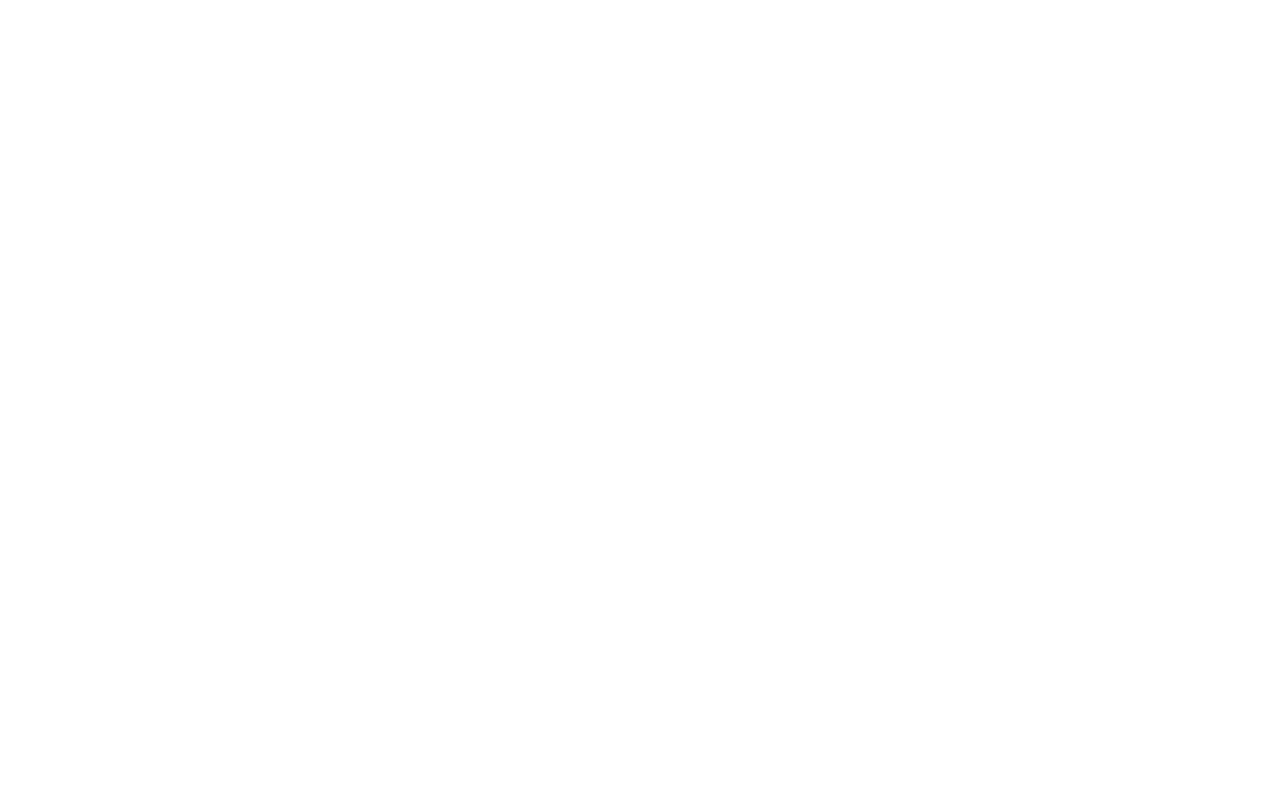
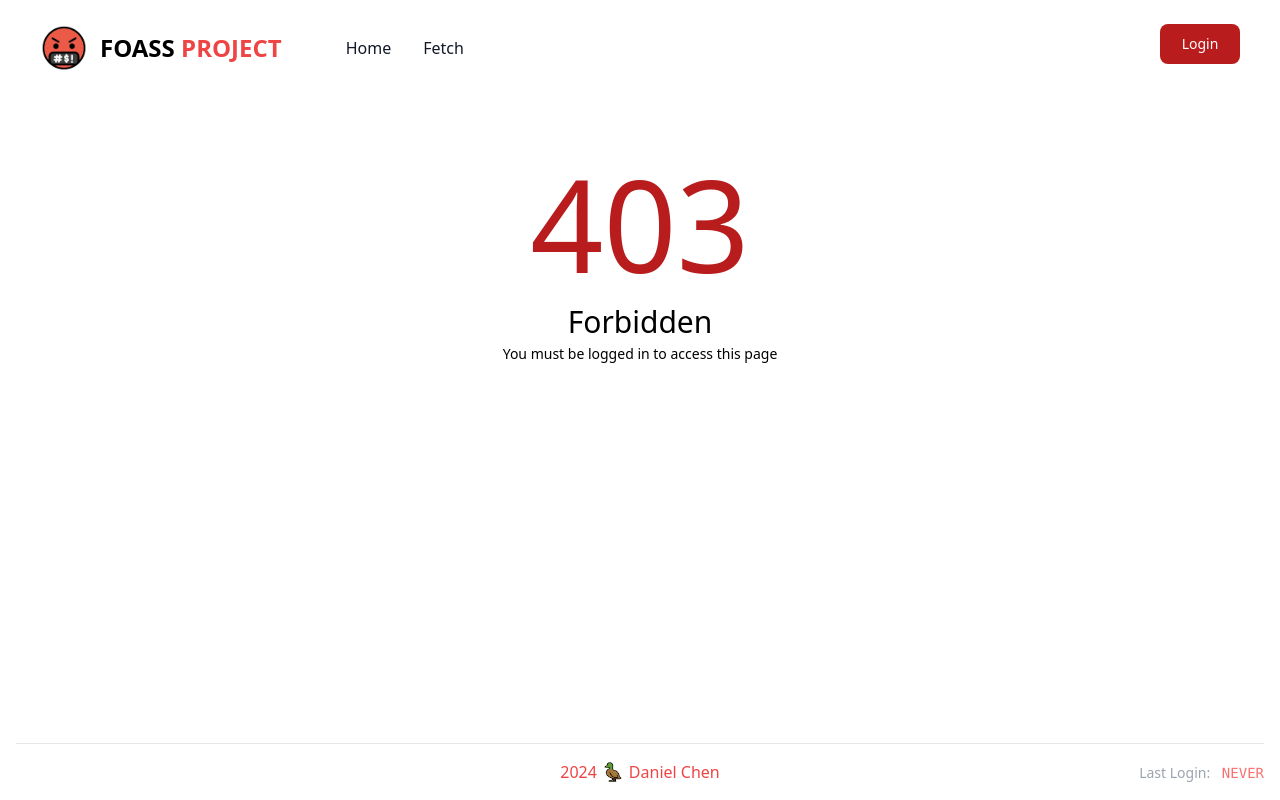
Before and after one commit to TheSuperCoolDuck/foass-project, a Vue app: page /403 in a window 1280 px wide. Before the commit this address had no page. Built offline with nearby package versions, Linux system fonts and the light colour scheme.

Commit message:
made 403 page
hide profile link if not logged in

when attempting to redirect to profile it, it will redirect to 403

```diff
--- a/src/components/BaseFooter.vue
+++ b/src/components/BaseFooter.vue
@@ -17,7 +17,7 @@
     <hr class="border-gray-200 dark:border-text-700 w-full mx-auto py-2" />
     <div class="grid grid-cols-3 content-center">
       <div />
-      <div class="mx-auto flex">
+      <div class="mx-auto flex space-x-1">
         <span class="text-red-500 dark:text-red-400"> 2024 </span>
         <img :src="DUCK_EMOJI" alt="Duck" class="h-6" />
         <span class="text-red-500 dark:text-red-400"> Daniel Chen </span>
--- a/src/components/BaseNavBar.vue
+++ b/src/components/BaseNavBar.vue
@@ -3,10 +3,11 @@
   id: number
   label: string
   link: string
+  loginRequired?: boolean
 }
 </script>
 <script setup lang="ts">
-import { ref } from 'vue'
+import { ref, computed } from 'vue'
 import { useUserStore } from '@/stores/user'
 import { DateTime } from 'luxon'
 
@@ -25,15 +26,25 @@
   },
   {
     id: id++,
-    label: 'Profile',
-    href: '/profile'
+    label: 'Fetch',
+    href: 'fetch'
   },
   {
     id: id++,
-    label: 'Fetch',
-    href: 'fetch'
+    label: 'Profile',
+    href: '/profile',
+    loginRequired: true
   }
 ])
+
+const filteredConfigs = computed(() => {
+  if (!user.loggedIn) {
+    return configs.value.filter((c) => {
+      return !c.loginRequired
+    })
+  }
+  return configs.value
+})
 
 function loginUser() {
   user.loggedIn = true
@@ -46,7 +57,7 @@
 </script>
 
 <template>
-  <header class="sticky left-0 right-0 top-0 z-10 flex-none">
+  <header class="sticky left-0 right-0 top-0 z-10 flex-none mx-4">
     <nav class="bg-white border-gray-200 dark:bg-gray-900 dark:border-gray-700">
       <div class="max-w-screen-xl flex flex-wrap items-center justify-between mx-auto p-4">
         <div class="pr-16 flex items-center space-x-1 rtl:space-x-reverse">
@@ -59,7 +70,7 @@
           <ul
             class="flex flex-col font-medium p-4 md:p-0 mt-4 border border-gray-100 rounded-lg bg-gray-50 md:space-x-8 rtl:space-x-reverse md:flex-row md:mt-0 md:border-0 md:bg-white dark:bg-gray-800 md:dark:bg-gray-900 dark:border-gray-700"
           >
-            <li v-for="config in configs" :key="config.id">
+            <li v-for="config in filteredConfigs" :key="config.id">
               <a
                 :href="config.href"
                 class="block py-2 px-3 text-gray-900 rounded hover:bg-gray-100 md:hover:bg-transparent md:border-0 md:hover:text-red-700 md:p-0 dark:text-white md:dark:hover:text-red-500 dark:hover:bg-gray-700 dark:hover:text-white md:dark:hover:bg-transparent"
--- a/src/main.ts
+++ b/src/main.ts
@@ -7,10 +7,10 @@
 import App from './App.vue'
 import router from './router'
 
+const app = createApp(App)
+
 const pinia = createPinia()
 pinia.use(piniaPluginPersistedstate)
-
-const app = createApp(App)
 
 app.use(pinia)
 app.use(router)
--- a/src/router/index.ts
+++ b/src/router/index.ts
@@ -1,4 +1,5 @@
 import { createRouter, createWebHistory } from 'vue-router'
+import { useUserStore } from '@/stores/user'
 
 const router = createRouter({
   history: createWebHistory(import.meta.env.BASE_URL),
@@ -11,14 +12,45 @@
     {
       path: '/profile',
       name: 'profile',
-      component: () => import('@/views/ProfileView.vue')
+      component: () => import('@/views/ProfileView.vue'),
+      meta: {
+        loginRequired: true
+      }
     },
     {
       path: '/fetch',
       name: 'fetch',
       component: () => import('@/views/FetchView.vue')
+    },
+    {
+      path: '/403',
+      name: '403-forbidden',
+      component: () => import('@/views/_403Forbidden.vue')
     }
   ]
 })
 
+router.beforeEach(async (to, from, next) => {
+  console.log('widjwdo')
+
+  // check if login is required for this route
+  console.log(to)
+  const loginRequired = to.matched.some((route) => route.meta.loginRequired)
+
+  console.log(loginRequired)
+  if (!loginRequired) {
+    return next()
+  }
+
+  const user = useUserStore()
+
+  console.log(user.loggedIn)
+
+  if (user.loggedIn) {
+    return next()
+  } else {
+    return next('403')
+  }
+})
+
 export default router
--- /dev/null
+++ b/src/views/_403Forbidden.vue
@@ -0,0 +1,13 @@
+<script setup lang="ts">
+import BaseLayout from '@/components/BaseLayout.vue'
+</script>
+
+<template>
+  <BaseLayout>
+    <div class="text-center w-full mt-16">
+      <h1 class="text-9xl mb-4 font-medium text-red-700 dark:text-red-300">403</h1>
+      <h3 class="text-3xl mb-1">Forbidden</h3>
+      <p class="text-sm">You must be logged in to access this page</p>
+    </div>
+  </BaseLayout>
+</template>
```
